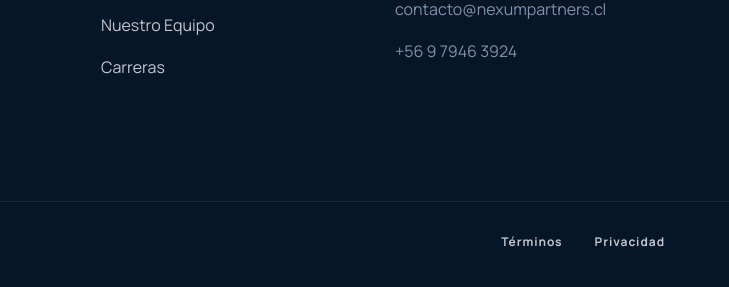
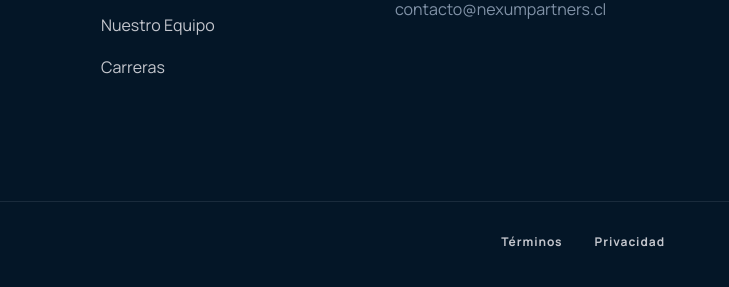
Before and after one commit to FabMira/NexumPartners, a website: page areas-practica.html in a window 1280 px wide. Shown: the part 1725-2012 px from the top of the page, 551-1280 px from the left. Drawn offline with nearby package versions, Linux system fonts and the light colour scheme.

Commit message:
se oculta el telefono en paginas faltantes

```diff
--- a/areas-practica.html
+++ b/areas-practica.html
@@ -195,7 +195,7 @@
                 </p>
 <p class="font-body-md text-body-md text-on-primary-container mb-4">
                     contacto@nexumpartners.cl
-                </p><p class="font-body-md text-body-md text-on-primary-container mb-4">+56 9 7946 3924</p>
+                <!-- </p><p class="font-body-md text-body-md text-on-primary-container mb-4">+56 9 7946 3924</p> -->
 <p class="font-display-lg text-[24px] text-tertiary-fixed-dim font-headline-md"><br></p>
 </div>
 </div>
```
Also changed, not shown: nosotros.html (+1 -1 lines).
